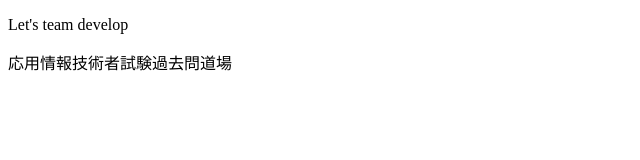
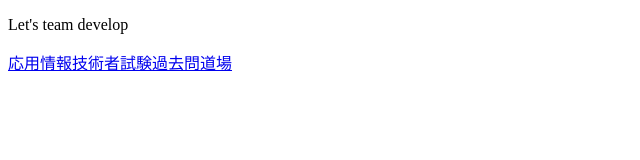
Before and after one commit to hikarukatake/git_task1024_2, a plain HTML site: page index.html in a window 1280 px wide. Shown: the whole page, without its empty margins (0-640 px from the left). Drawn offline with Linux system fonts and the light colour scheme.

Commit message:
スペルミスの修正

```diff
--- a/index.html
+++ b/index.html
@@ -7,6 +7,6 @@
 </head>
 <body>
 	<p>Let's team develop</p>
-	<a hrtf="https://www.ap-siken.com/apkakomon.php">応用情報技術者試験過去問道場</a>
+	<a href="https://www.ap-siken.com/apkakomon.php">応用情報技術者試験過去問道場</a>
 </body>
 </html>
```
